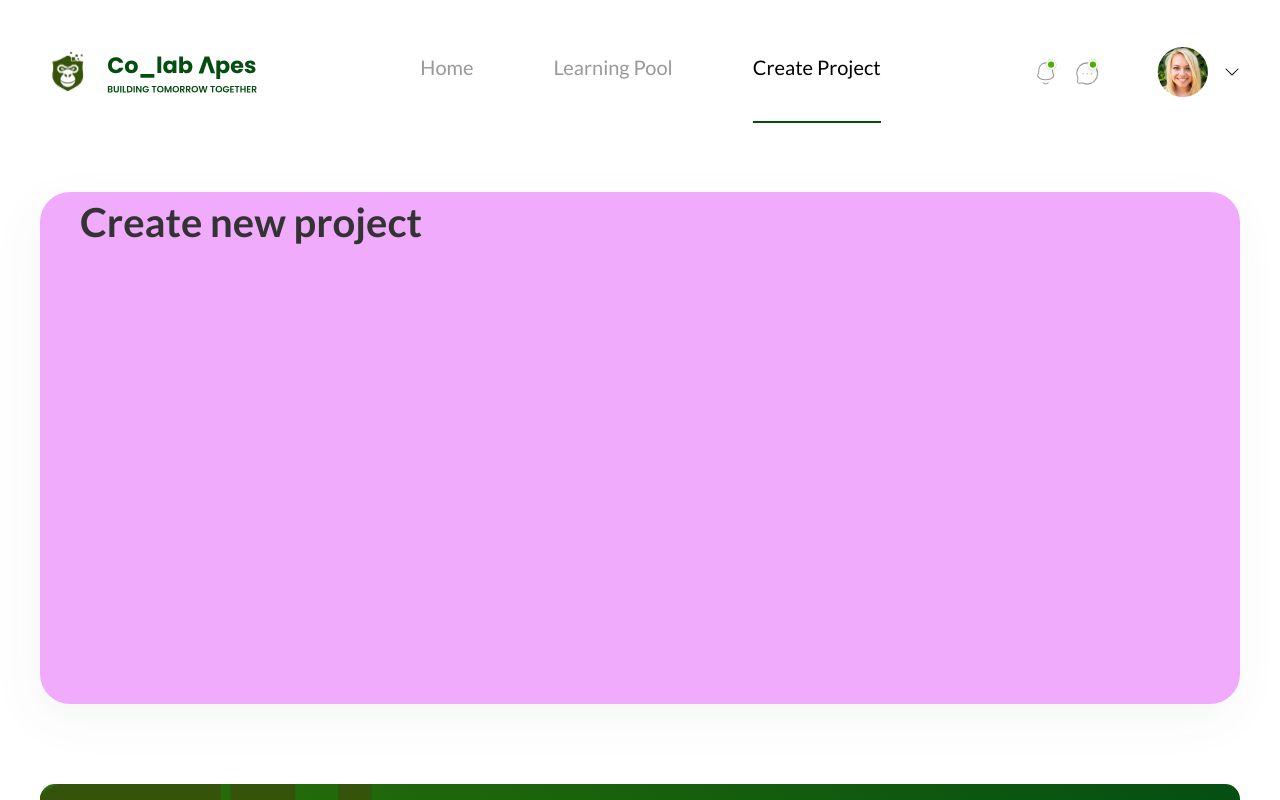
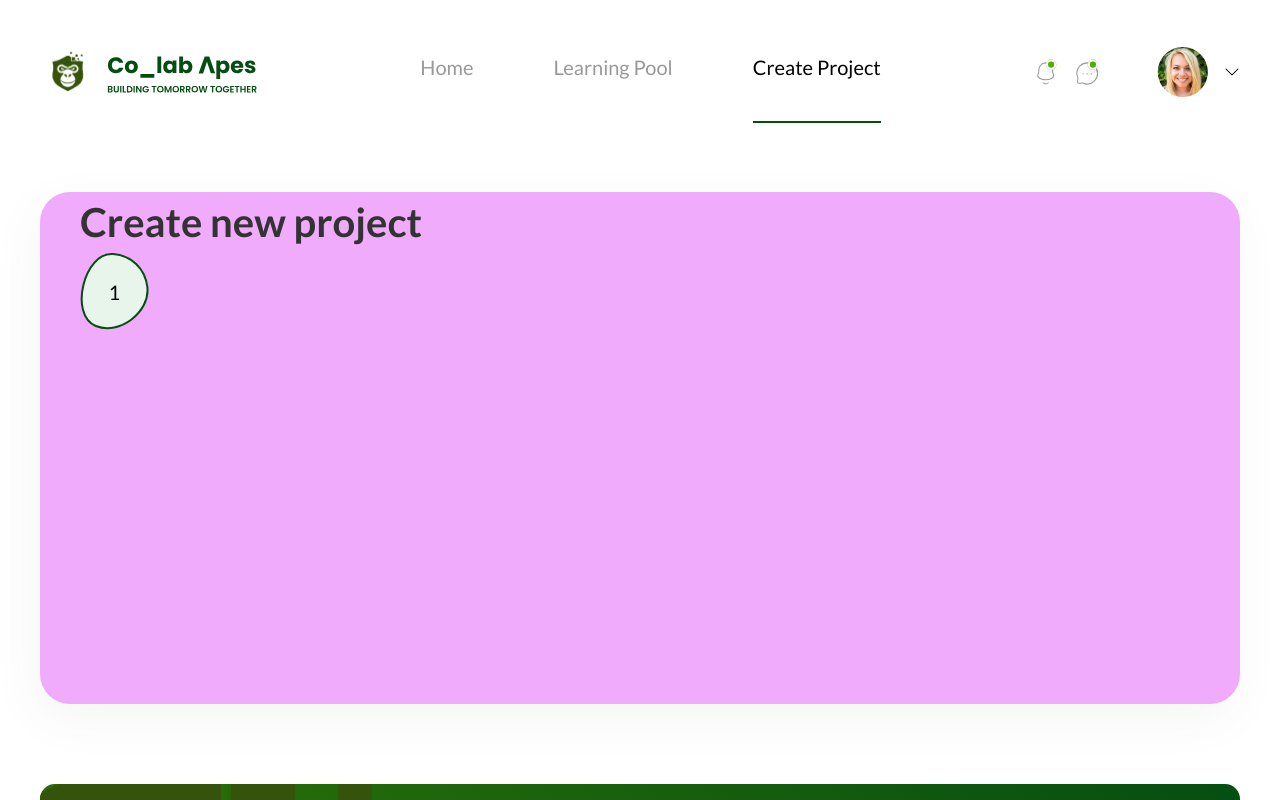
Before and after one commit to Colab-Apes/landingpage, a React (Create React App) app: page /home in a window 1280 px wide. Both pictures are taken after a click on the element "Create Project". Shown: the top 800 px of the page. Built offline with nearby package versions, Linux system fonts and the light colour scheme.

Commit message:
created a ui

```diff
--- a/src/Pages/CreateProject.jsx
+++ b/src/Pages/CreateProject.jsx
@@ -5,7 +5,11 @@ const CreateProject = () => {
     <div className="font-lato">
       <div className="w-full shadow-[-5px_15px_50px_0px_rgba(5,78,18,0.05)] h-[32rem] bg-fuchsia-300 rounded-[30px] px-10">
         <p className="text-[#333] text-[40px] font-bold">Create new project</p>
+        <div className="bg-[url(./assets/CreateProjectImages/circle.svg)] h-[5rem] w-[4.3rem]  bg-no-repeat flex justify-center items-center text-xl">
+          1
+        </div>
       </div>
+
       <div className="w-full flex justify-center items-center  mt-10 mb-10"></div>
     </div>
   );
```
